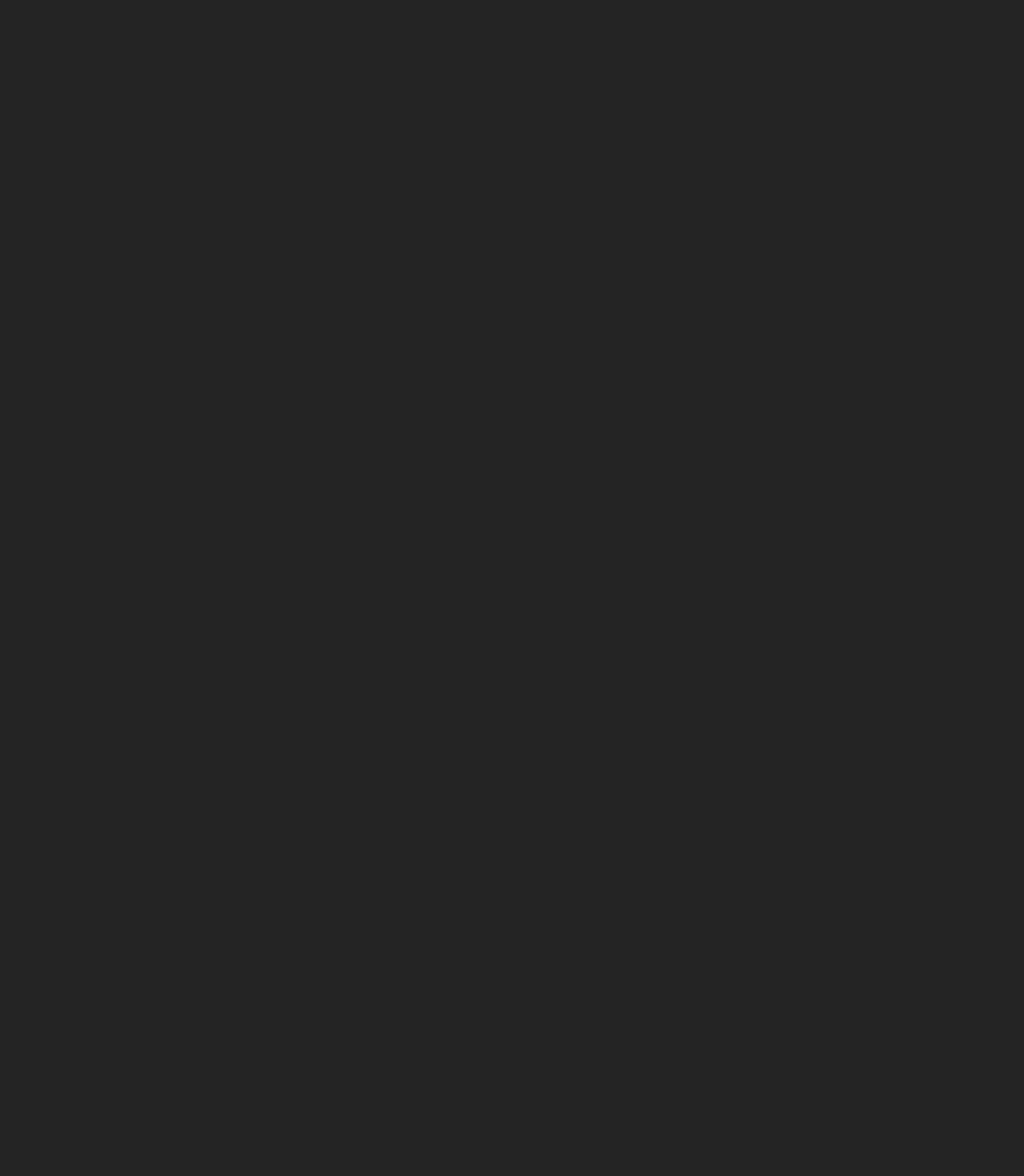
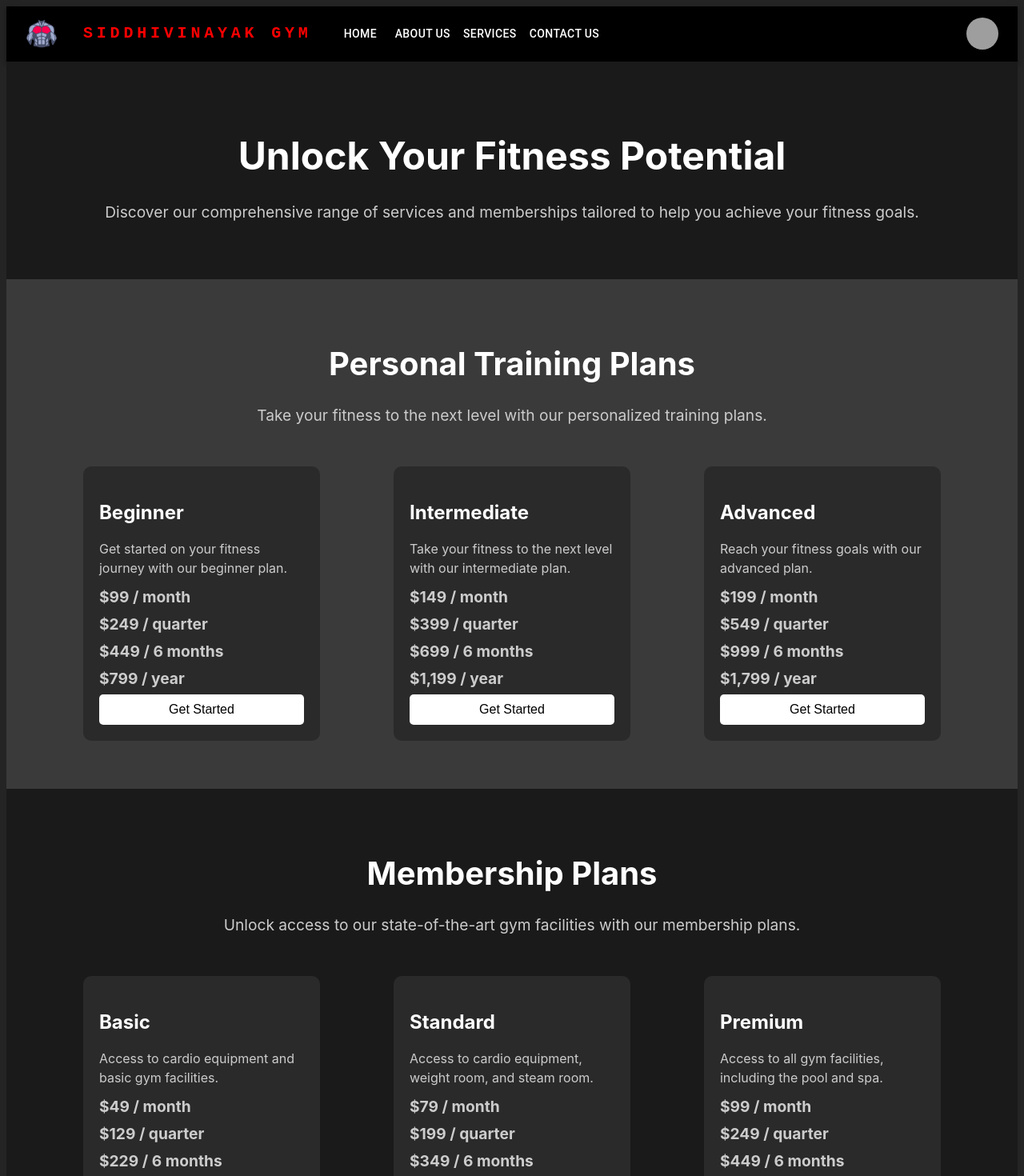
Before and after one commit to devang30github/LocalGymWebsite, a React (Vite) app: page /services in a window 1280 px wide. Before the commit this address had no page. Shown: the top 1470 px of the page at 80% size. Before the commit the page ends 800 px from the top, so only its background shows below. Built offline with nearby package versions, Linux system fonts and the light colour scheme; grey boxes are pictures that could not be loaded.

Commit message:
services page added

```diff
--- a/src/App.jsx
+++ b/src/App.jsx
@@ -21,6 +21,7 @@ import React from 'react';
 import { BrowserRouter as Router, Route, Routes } from 'react-router-dom';
 import Home from './Home';
 import AboutUs from './AboutUs';
+import Services from './Services';
 
 
 const App = () => {
@@ -30,6 +31,7 @@ const App = () => {
       <Route path="/" element={<Home />} />
         <Route path="/home" element={<Home />} />
         <Route path="/about-us" element={<AboutUs />} />
+        <Route path="/services" element={<Services/>} />
       </Routes>
     </Router>
   );
--- /dev/null
+++ b/src/MembershipPlans.css
@@ -0,0 +1,65 @@
+.membership-plans-section {
+  background-color: #1a1a1a; /* Dark background color */
+  color: #fff; /* White text color */
+  text-align: center;
+  padding: 50px;
+}
+
+.membership-plans-section h1 {
+  font-size: 2.5em;
+  margin-bottom: 10px;
+}
+
+.membership-plans-section p {
+  font-size: 1.2em;
+  color: #ccc; /* Light gray text color */
+  margin-bottom: 40px;
+}
+
+.plans-container {
+  display: flex;
+  justify-content: space-around;
+  flex-wrap: wrap;
+}
+
+.plan-card {
+  background-color: #2a2a2a; /* Darker card background */
+  border-radius: 10px;
+  padding: 20px;
+  width: 22%;
+  margin: 10px;
+  text-align: left;
+  display: flex;
+  flex-direction: column;
+  justify-content: space-between;
+}
+
+.plan-card h2 {
+  font-size: 1.5em;
+  margin-bottom: 10px;
+}
+
+.plan-card p {
+  font-size: 1em;
+  color: #ccc;
+  margin: 5px 0;
+}
+
+.prices p {
+  font-size: 1.2em;
+  font-weight: bold;
+}
+
+.plan-card button {
+  background-color: #fff;
+  color: #000;
+  border: none;
+  border-radius: 5px;
+  padding: 10px;
+  cursor: pointer;
+  font-size: 1em;
+}
+
+.plan-card button:hover {
+  background-color:cyan;
+}
--- /dev/null
+++ b/src/MembershipPlans.jsx
@@ -0,0 +1,46 @@
+import React from 'react';
+import './MembershipPlans.css';
+
+const plans = [
+  {
+    title: "Basic",
+    description: "Access to cardio equipment and basic gym facilities.",
+    prices: ["$49 / month", "$129 / quarter", "$229 / 6 months", "$399 / year"],
+  },
+  {
+    title: "Standard",
+    description: "Access to cardio equipment, weight room, and steam room.",
+    prices: ["$79 / month", "$199 / quarter", "$349 / 6 months", "$599 / year"],
+  },
+  {
+    title: "Premium",
+    description: "Access to all gym facilities, including the pool and spa.",
+    prices: ["$99 / month", "$249 / quarter", "$449 / 6 months", "$799 / year"],
+  },
+
+];
+
+const MembershipPlans = () => {
+  return (
+    <div className="membership-plans-section">
+      <h1>Membership Plans</h1>
+      <p>Unlock access to our state-of-the-art gym facilities with our membership plans.</p>
+      <div className="plans-container">
+        {plans.map((plan, index) => (
+          <div className="plan-card" key={index}>
+            <h2>{plan.title}</h2>
+            <p>{plan.description}</p>
+            <div className="prices">
+              {plan.prices.map((price, idx) => (
+                <p key={idx}>{price}</p>
+              ))}
+            </div>
+            <button>Join Now</button>
+          </div>
+        ))}
+      </div>
+    </div>
+  );
+};
+
+export default MembershipPlans;
--- /dev/null
+++ b/src/Services.jsx
@@ -0,0 +1,20 @@
+import React from "react";
+import ServicesHeading from "./ServicesHeading";
+import TrainingPlans from "./TrainingPlans";
+import MembershipPlans from "./MembershipPlans";
+import NavBar from "./NavBar";
+import Footer from "./Footer";
+
+const Services = () => {
+  return (
+  <>
+  <NavBar/>
+  <ServicesHeading/>
+  <TrainingPlans/>
+  <MembershipPlans/>
+  <Footer/>
+  </>
+  );
+}
+
+export default Services
--- /dev/null
+++ b/src/ServicesHeading.css
@@ -0,0 +1,16 @@
+.fitness-potential-section {
+  background-color: #1a1a1a; /* Dark background color */
+  color: #fff; /* White text color */
+  text-align: center;
+  padding: 50px;
+}
+
+.fitness-potential-section h1 {
+  font-size: 3em;
+  margin-bottom: 20px;
+}
+
+.fitness-potential-section p {
+  font-size: 1.2em;
+  color: #ccc; /* Light gray text color */
+}
--- /dev/null
+++ b/src/ServicesHeading.jsx
@@ -0,0 +1,15 @@
+import React from 'react';
+import './ServicesHeading.css';
+
+const ServicesHeading = () => {
+  return (
+    <div className="fitness-potential-section">
+      <h1>Unlock Your Fitness Potential</h1>
+      <p>
+        Discover our comprehensive range of services and memberships tailored to help you achieve your fitness goals.
+      </p>
+    </div>
+  );
+};
+
+export default ServicesHeading;
--- /dev/null
+++ b/src/TrainingPlans.css
@@ -0,0 +1,65 @@
+.training-plans-section {
+  background-color: #3a3a3a; /* Dark background color */
+  color: #fff; /* White text color */
+  text-align: center;
+  padding: 50px;
+}
+
+.training-plans-section h1 {
+  font-size: 2.5em;
+  margin-bottom: 10px;
+}
+
+.training-plans-section p {
+  font-size: 1.2em;
+  color: #ccc; /* Light gray text color */
+  margin-bottom: 40px;
+}
+
+.plans-container {
+  display: flex;
+  justify-content: space-around;
+  flex-wrap: wrap;
+}
+
+.plan-card {
+  background-color: #1a1a1a; /* Darker card background */
+  border-radius: 10px;
+  padding: 10px;
+  width: 20%;
+  margin: 5px;
+  text-align: left;
+  display: flex;
+  flex-direction: column;
+  justify-content: space-between;
+}
+
+.plan-card h2 {
+  font-size: 1.5em;
+  margin-bottom: 10px;
+}
+
+.plan-card p {
+  font-size: 1em;
+  color: #ccc;
+  margin: 5px 0;
+}
+
+.prices p {
+  font-size: 1.2em;
+  font-weight: bold;
+}
+
+.plan-card button {
+  background-color: #fff;
+  color: #000;
+  border: none;
+  border-radius: 5px;
+  padding: 10px;
+  cursor: pointer;
+  font-size: 1em;
+}
+
+.plan-card button:hover {
+  background-color: cyan;
+}
--- /dev/null
+++ b/src/TrainingPlans.jsx
@@ -0,0 +1,45 @@
+import React from 'react';
+import './TrainingPlans.css';
+
+const plans = [
+  {
+    title: "Beginner",
+    description: "Get started on your fitness journey with our beginner plan.",
+    prices: ["$99 / month", "$249 / quarter", "$449 / 6 months", "$799 / year"],
+  },
+  {
+    title: "Intermediate",
+    description: "Take your fitness to the next level with our intermediate plan.",
+    prices: ["$149 / month", "$399 / quarter", "$699 / 6 months", "$1,199 / year"],
+  },
+  {
+    title: "Advanced",
+    description: "Reach your fitness goals with our advanced plan.",
+    prices: ["$199 / month", "$549 / quarter", "$999 / 6 months", "$1,799 / year"],
+  },
+];
+
+const TrainingPlans = () => {
+  return (
+    <div className="training-plans-section">
+      <h1>Personal Training Plans</h1>
+      <p>Take your fitness to the next level with our personalized training plans.</p>
+      <div className="plans-container">
+        {plans.map((plan, index) => (
+          <div className="plan-card" key={index}>
+            <h2>{plan.title}</h2>
+            <p>{plan.description}</p>
+            <div className="prices">
+              {plan.prices.map((price, idx) => (
+                <p key={idx}>{price}</p>
+              ))}
+            </div>
+            <button>Get Started</button>
+          </div>
+        ))}
+      </div>
+    </div>
+  );
+};
+
+export default TrainingPlans;
```
